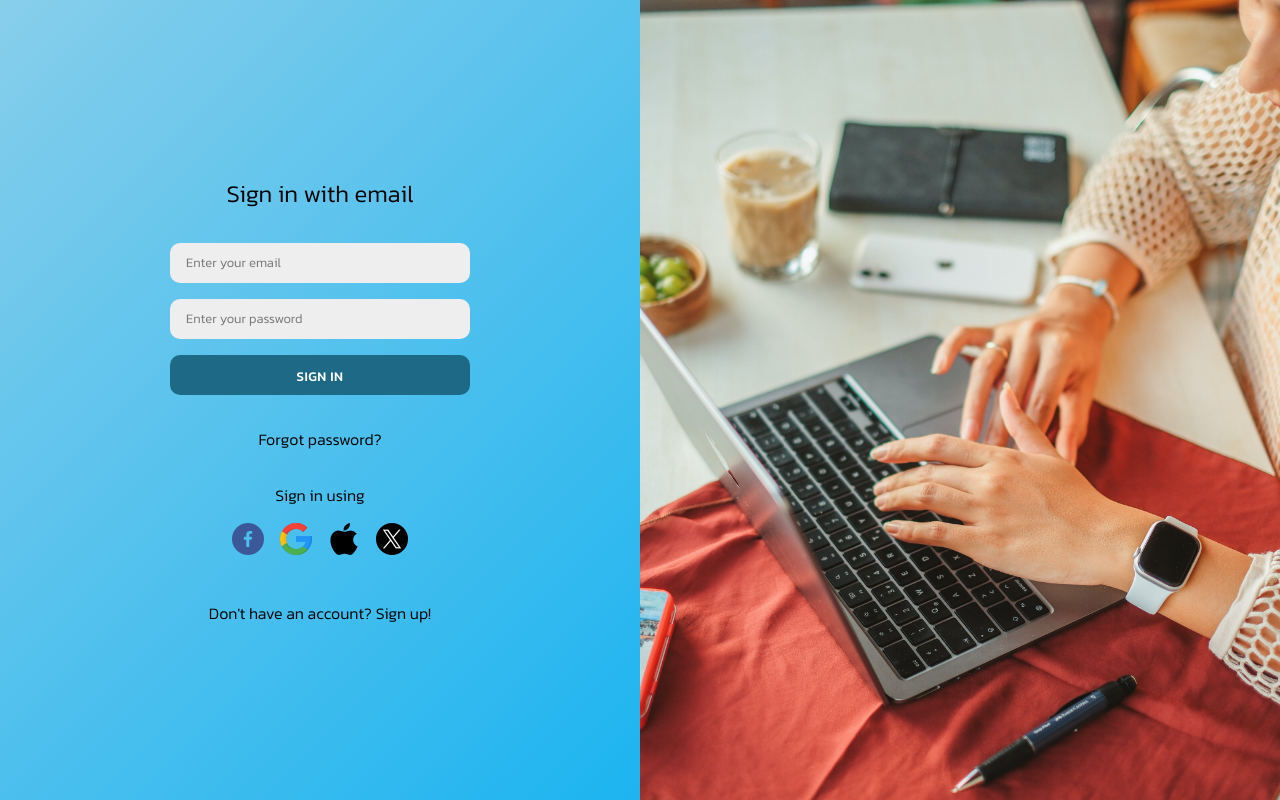
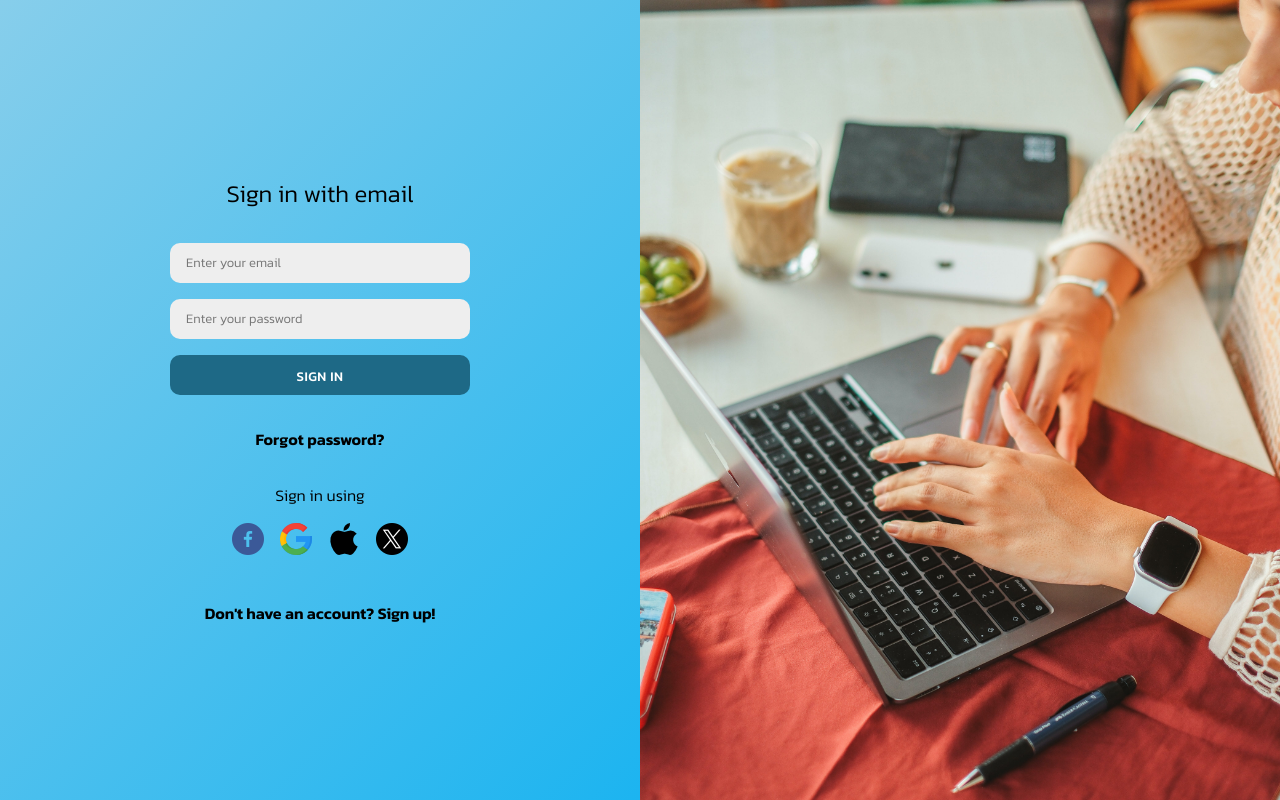
Before and after one commit to LorryAfriyie/login, a React (Vite) app: page / in a window 1280 px wide. Built offline with nearby package versions, Linux system fonts and the light colour scheme.

Commit message:
Additional scss flile
Creating a dedicated stylesheet for link styles.

```diff
--- /dev/null
+++ b/src/assets/scss/links.scss
@@ -0,0 +1,9 @@
+.links_component {
+  .password-link {
+    font-weight: 600;
+  }
+
+  .signup-link {
+    font-weight: 600;
+  }
+}
--- a/src/assets/scss/main.scss
+++ b/src/assets/scss/main.scss
@@ -2,6 +2,7 @@
 @import "register";
 @import "forgotPassword";
 @import "modal";
+@import "links";
 
 @import url("https://fonts.googleapis.com/css2?family=Kanit:ital,wght@0,100;0,200;0,300;0,400;0,500;0,600;0,700;0,800;0,900;1,100;1,200;1,300;1,400;1,500;1,600;1,700;1,800;1,900&display=swap");
 
--- a/src/views/Links.jsx
+++ b/src/views/Links.jsx
@@ -4,10 +4,10 @@ import { Link } from "react-router-dom";
 // eslint-disable-next-line react/display-name
 export const Links = () => {
   return (
-    <>
+    <div className="links_component">
       {/* Forgot password link */}
       <div className="link forgot-password">
-        <Link to={"/forgot_password"}>Forgot password?</Link>
+        <Link to={"/forgot_password"} className="password-link">Forgot password?</Link>
       </div>
 
       {/* 3rd party login icons component */}
@@ -19,6 +19,6 @@ export const Links = () => {
           Don&apos;t have an account? Sign up!
         </Link>
       </div>
-    </>
+    </div>
   );
 };
```
